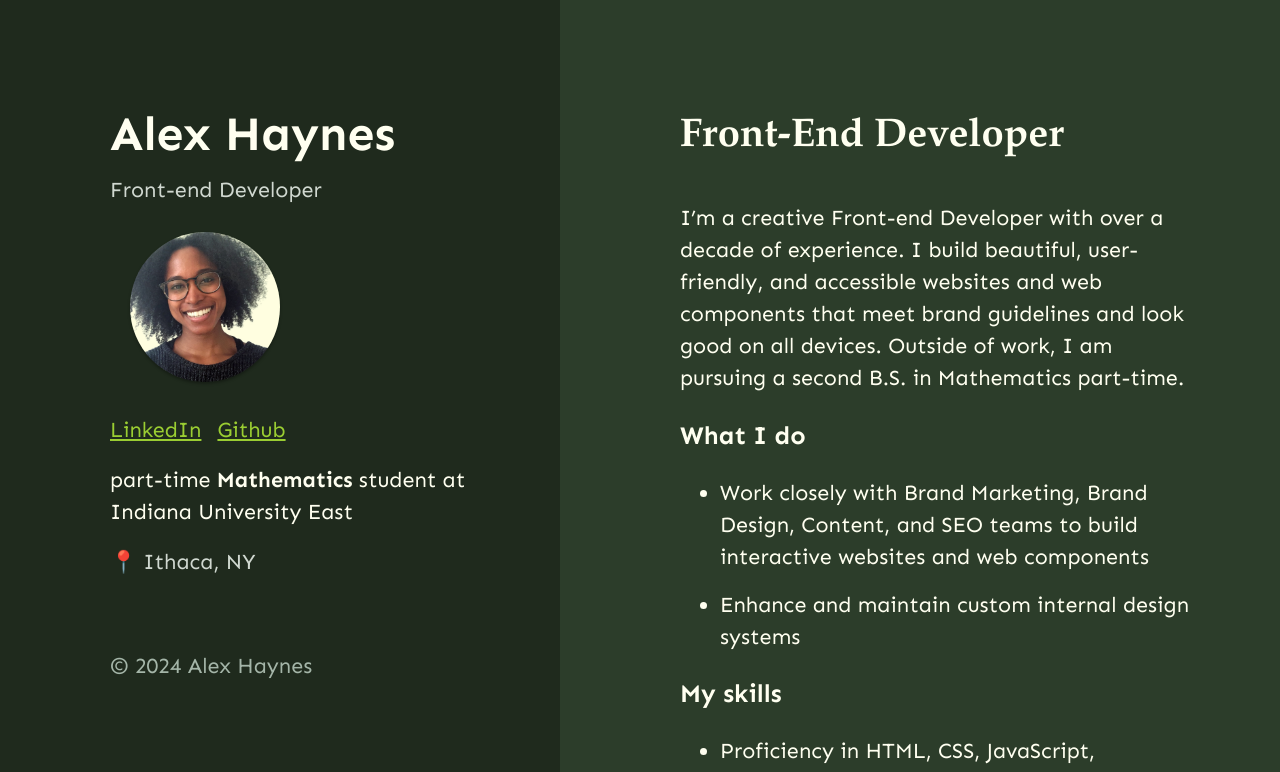
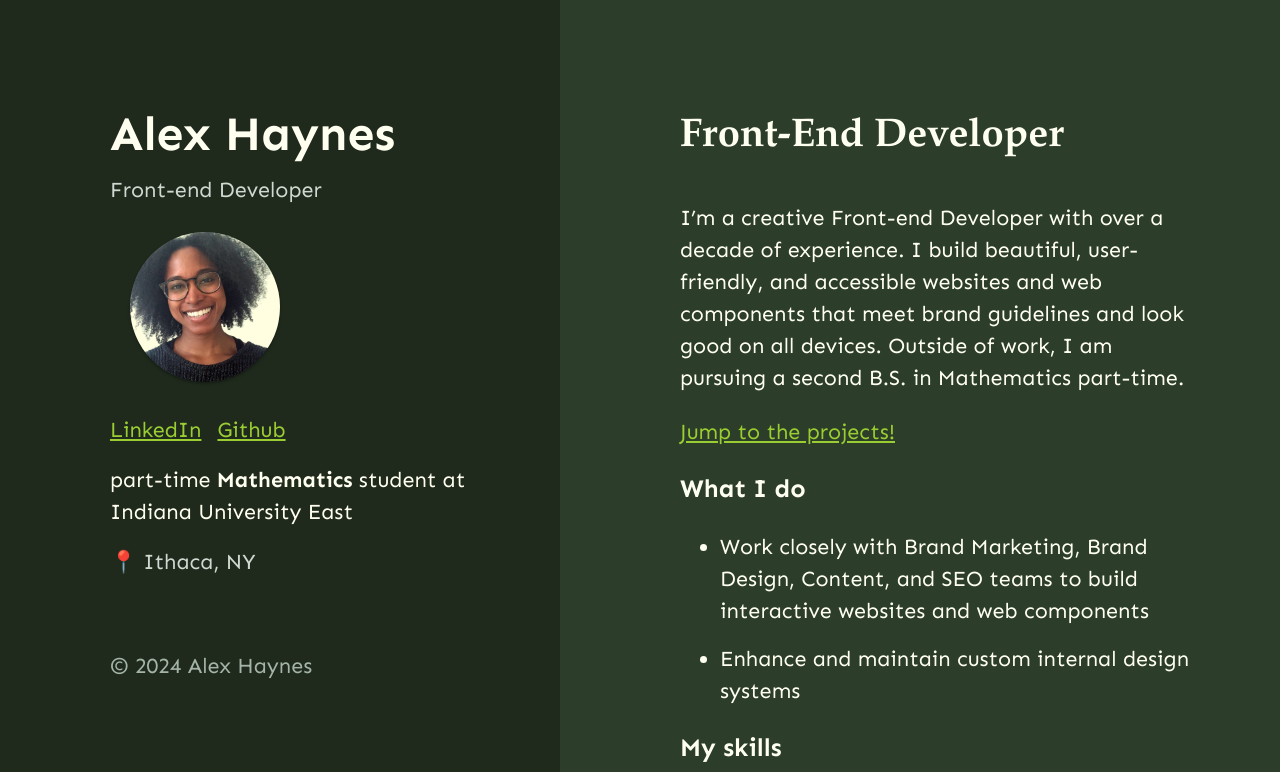
Before and after one commit to alexdhaynes/alexhaynes.io, a Next.js app: page / in a window 1280 px wide. Shown: the top 772 px of the page. Built offline with nearby package versions, Linux system fonts and the light colour scheme.

Commit message:
add ez project link

```diff
--- a/src/pages/index.tsx
+++ b/src/pages/index.tsx
@@ -209,6 +209,9 @@ const Home = () => {
               <p>
                 I’m a creative Front-end Developer with over a decade of experience. I build beautiful, user-friendly, and accessible websites and web components that meet brand guidelines and look good on all devices. Outside of work, I am pursuing a second B.S. in Mathematics part-time.
               </p>
+              <p>
+                <a href="#portfolio">Jump to the projects!</a>
+              </p>
 
               <h3>What I do</h3>
               <ul>
```
